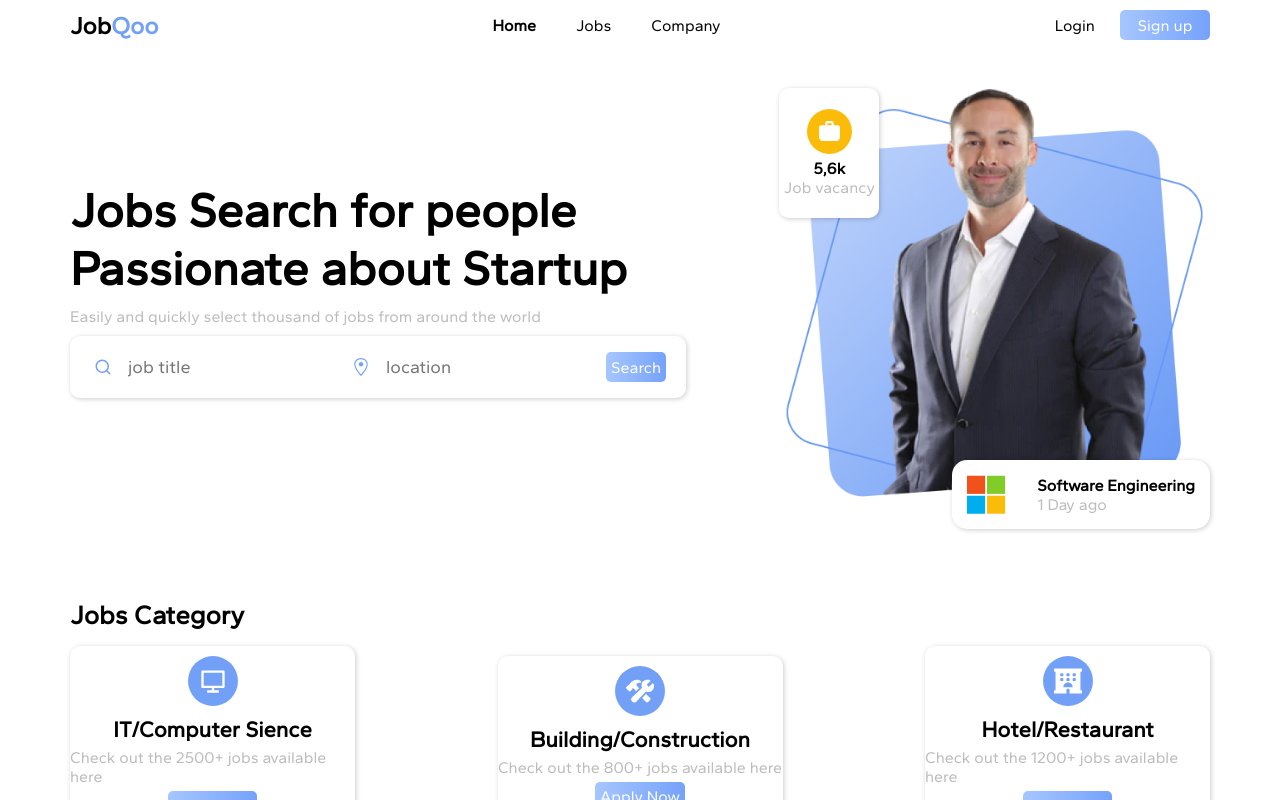
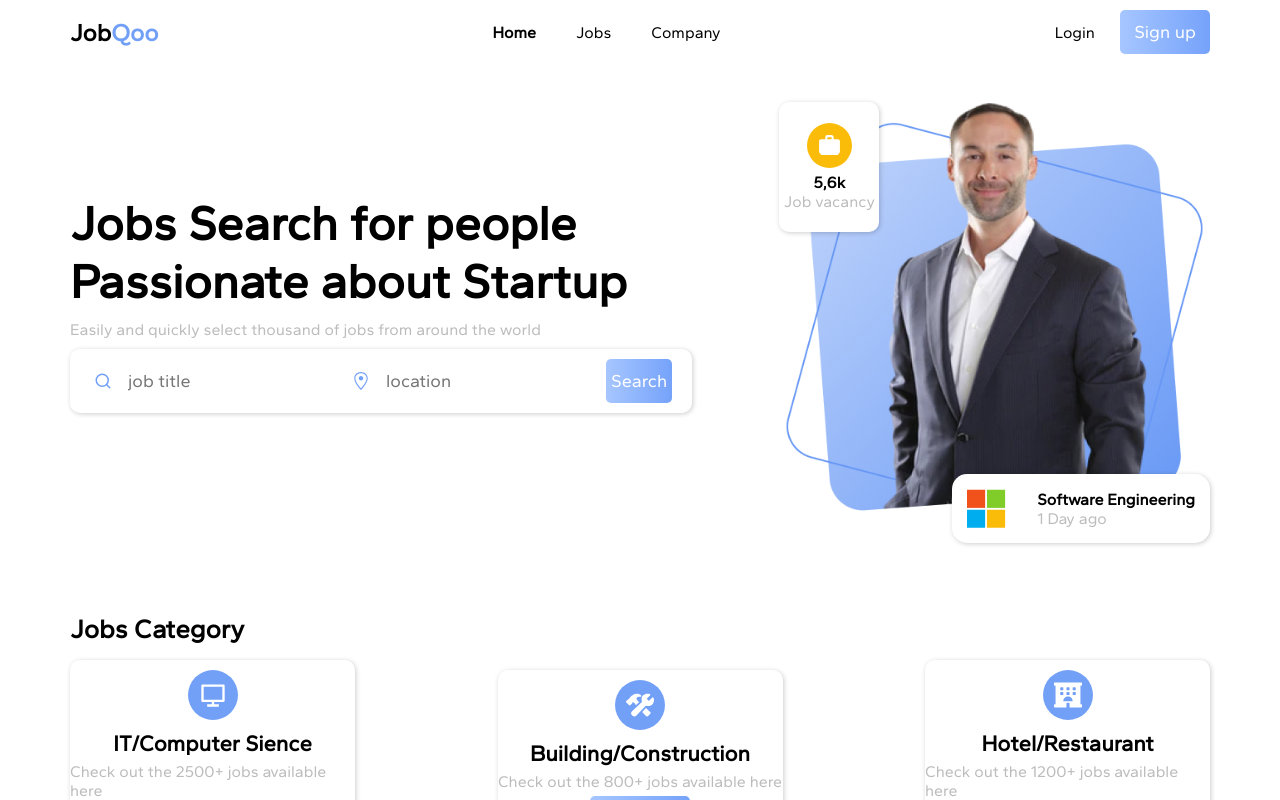
Before and after one commit to AmienulRana/joobqo, a Next.js app: page / in a window 1280 px wide. Shown: the top 800 px of the page. Built offline with nearby package versions, Linux system fonts and the light colour scheme.

Commit message:
menambah min-width dan height pada

```diff
--- a/components/element/button/button.module.scss
+++ b/components/element/button/button.module.scss
@@ -8,8 +8,10 @@
     color:white;
     padding: 0 5px;
     cursor: pointer;
-    font-size: 16px;
+    font-size: 18px;
     border-radius:5px;
+    min-width: 44px;
+    min-height: 44px;
 }
 .gradient{
     background: $background-linear;
```
